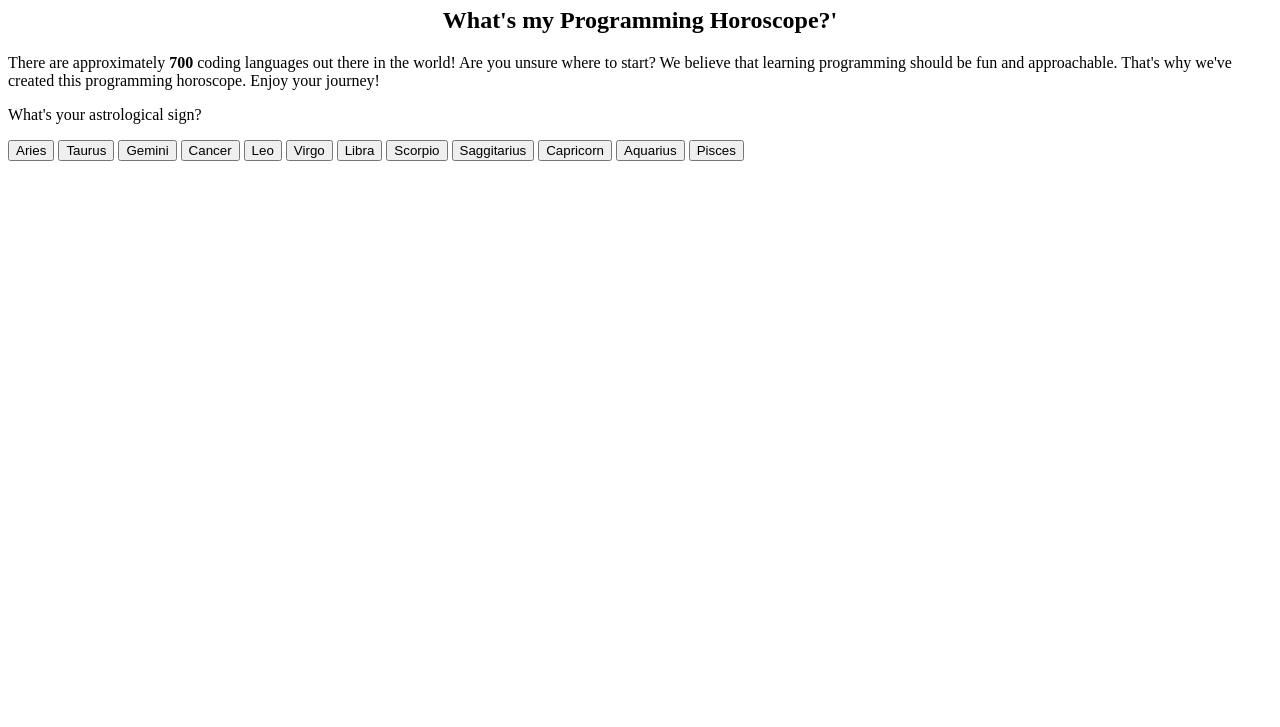
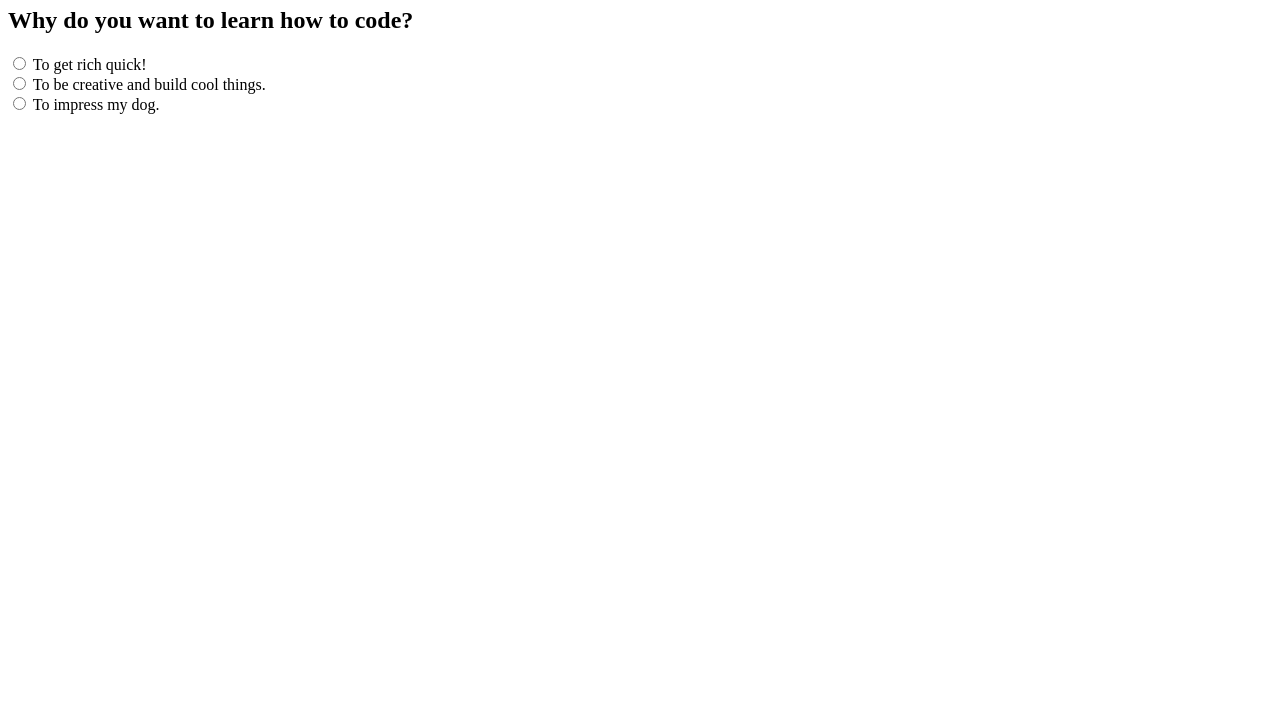
Before and after one commit to NikoRivas/language-selector, a plain HTML site: page index.html in a window 1280 px wide. Shown: the part 73-800 px from the top of the page. Drawn offline with Linux system fonts and the light colour scheme.

Commit message:
create first radio question for index.html

```diff
--- a/css/styles.css
+++ b/css/styles.css
@@ -2,7 +2,3 @@ h1 {
   color: blue;
   text-align: center;
 }
-
-h2 {
-  text-align: center;
-}
--- a/index.html
+++ b/index.html
@@ -9,22 +9,24 @@
 
 <body>
   <h1 id="languageHeader">Discover your Programming Language Match</h1>
-  <h2>What's my Programming Horoscope?'</h2>
-  <p>There are approximately <strong>700</strong> coding languages out there in the world! Are you unsure where to start? We believe that learning programming should be fun and approachable. That's why we've created this programming horoscope. Enjoy your journey!</p>
+  <form>
+    <h2>Why do you want to learn how to code?</h2>
+    <input type="radio" id="why1" name="ques1" value="Javascript">
+    <label for="why1">To get rich quick!</label><br>
+    <input type="radio" id="why2" name="ques2" value="Ruby">
+    <label for="why2">To be creative and build cool things.</label><br>
+    <input type="radio" id="why3" name="ques3" value="Python">
+    <label for="why3">To impress my dog.</label>
 
-  <p>What's your astrological sign?</p>
-  <button id="aries">Aries</button>
-  <button id="taurus">Taurus</button>
-  <button id="gemini">Gemini</button>
-  <button id="cancer">Cancer</button>
-  <button id="leo">Leo</button>
-  <button id="virgo">Virgo</button>
-  <button id="libra">Libra</button>
-  <button id="scorpio">Scorpio</button>
-  <button id="saggitarius">Saggitarius</button>
-  <button id="capricorn">Capricorn</button>
-  <button id="aquarius">Aquarius</button>
-  <button id="pisces">Pisces</button>
+
+
+
+
+
+
+
+
+  </form>
 
 
 
--- a/js/scripts.js
+++ b/js/scripts.js
@@ -1,7 +0,0 @@
-
-window.onload = function() {
-  let h1= document.querySelector("h1");
-  h1.onmouseover = function() {
-    window.alert("I am a heading element.");
-  }
-}
```
Also changed, not shown: madlibs/madlibs.html (added, +36 -0 lines).
